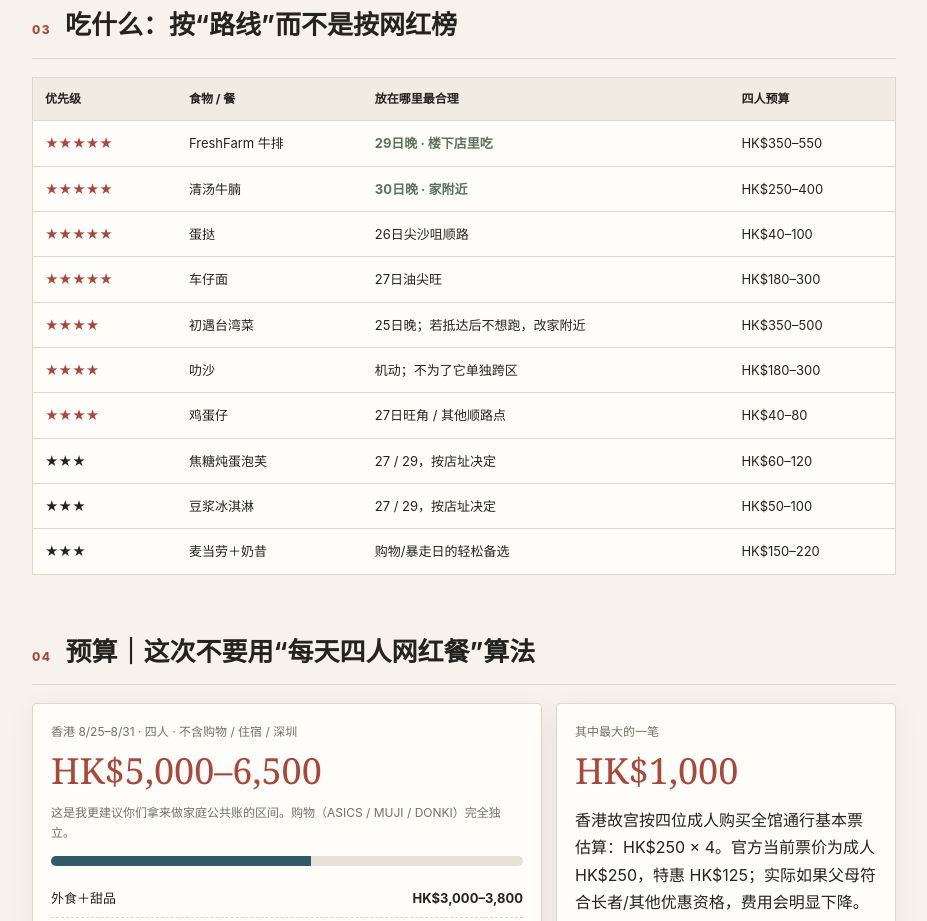
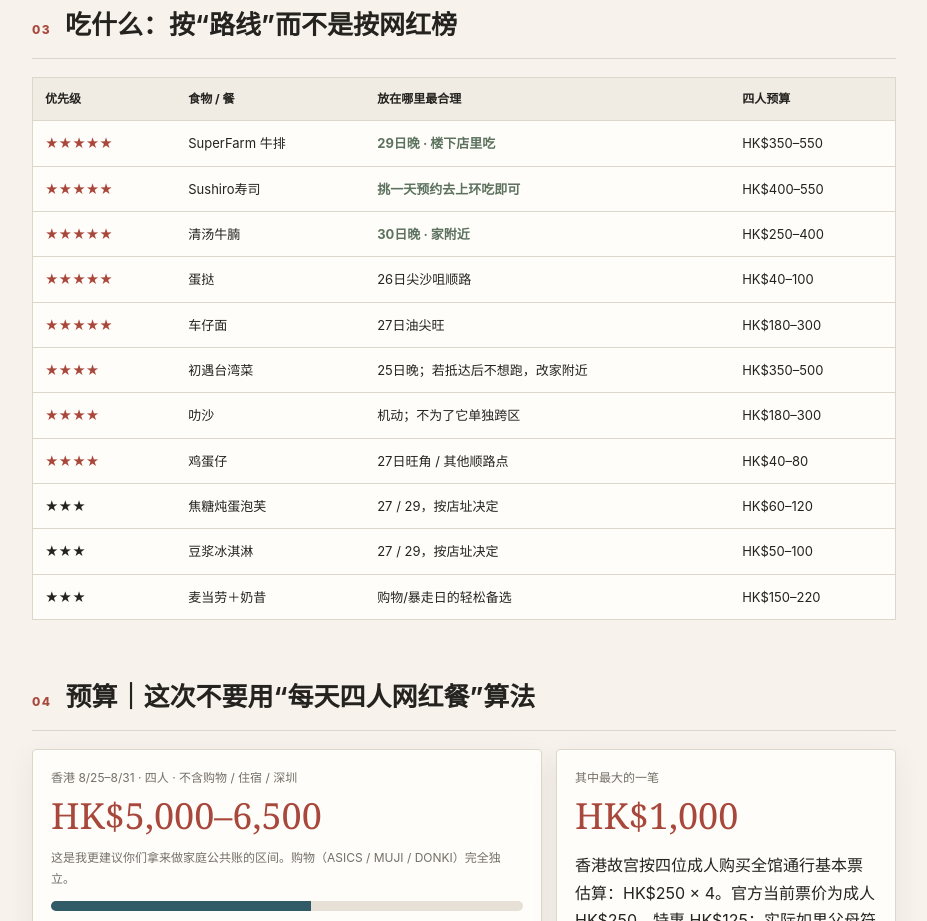
Before and after one commit to ZZZLK0705/zlk_travel, a plain HTML site: page index.html in a window 1280 px wide. Shown: the part 6160-7081 px from the top of the page, without its empty margins (176-1103 px from the left). Drawn offline with Linux system fonts and the light colour scheme.

Commit message:
Update index.html

```diff
--- a/index.html
+++ b/index.html
@@ -207,7 +207,8 @@ details{border-top:1px solid var(--line);padding:12px 0}summary{cursor:pointer;f
 <div class="section-title"><span>03</span><h2>吃什么：按“路线”而不是按网红榜</h2></div>
 <table class="food-table">
 <tr><th>优先级</th><th>食物 / 餐</th><th>放在哪里最合理</th><th>四人预算</th></tr>
-<tr><td class="priority">★★★★★</td><td>FreshFarm 牛排</td><td class="home">29日晚 · 楼下店里吃</td><td>HK$350–550</td></tr>
+<tr><td class="priority">★★★★★</td><td>SuperFarm 牛排</td><td class="home">29日晚 · 楼下店里吃</td><td>HK$350–550</td></tr>
+<tr><td class="priority">★★★★★</td><td>Sushiro寿司</td><td class="home">挑一天预约去上环吃即可</td><td>HK$400–550</td></tr>
 <tr><td class="priority">★★★★★</td><td>清汤牛腩</td><td class="home">30日晚 · 家附近</td><td>HK$250–400</td></tr>
 <tr><td class="priority">★★★★★</td><td>蛋挞</td><td>26日尖沙咀顺路</td><td>HK$40–100</td></tr>
 <tr><td class="priority">★★★★★</td><td>车仔面</td><td>27日油尖旺</td><td>HK$180–300</td></tr>
```
